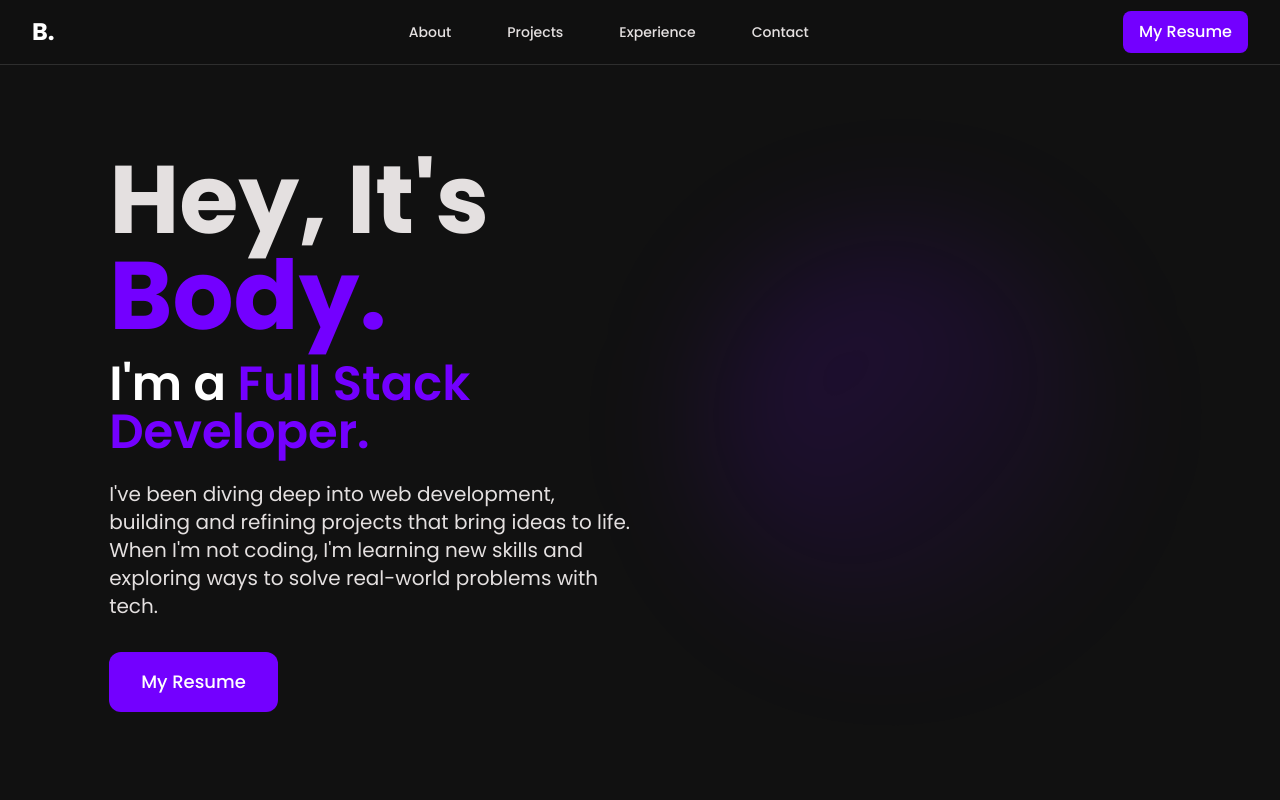
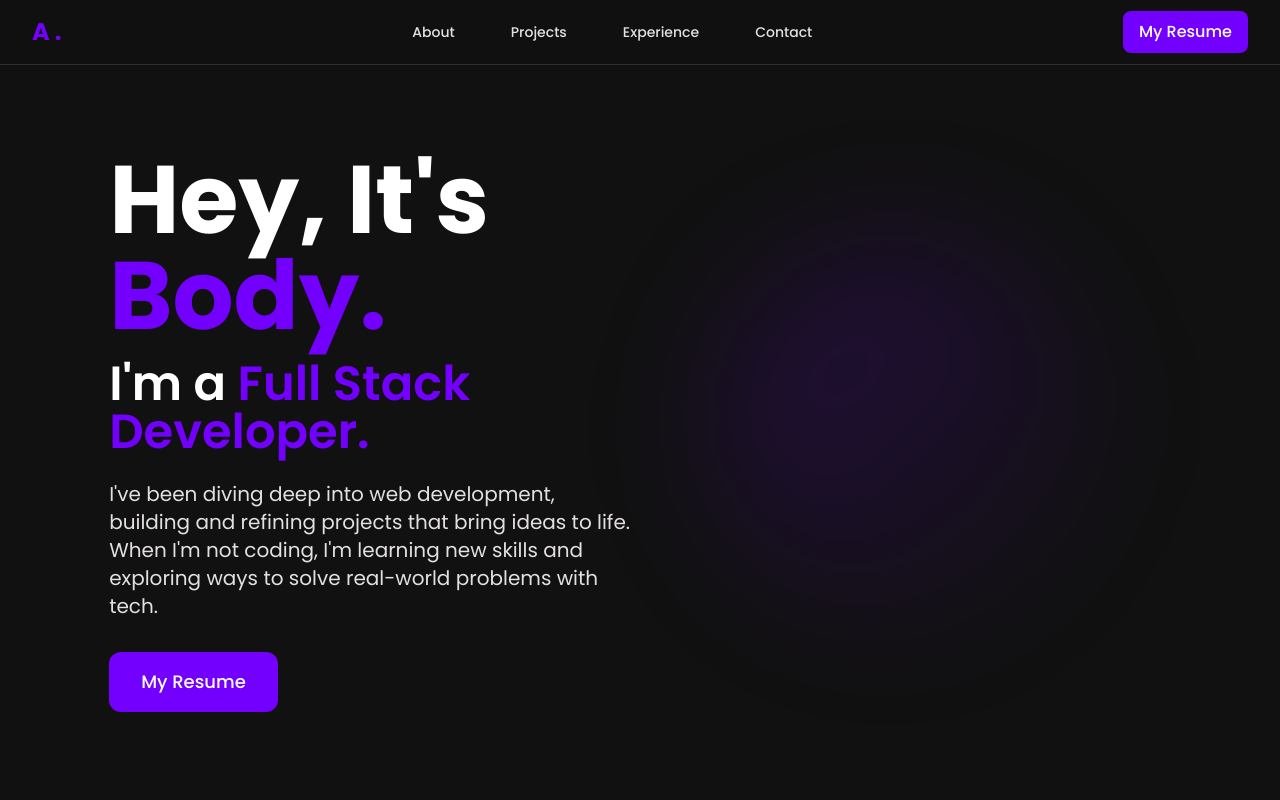
Before and after one commit to Abdelrahman-Aboalkhair/abdelrahman-portfolio, a Next.js app: page / in a window 1280 px wide. Shown: the top 800 px of the page. Built offline with nearby package versions, Linux system fonts and the light colour scheme.

Commit message:
Added active navlink with observer

```diff
--- a/app/globals.css
+++ b/app/globals.css
@@ -8,6 +8,16 @@
   --secondary: #2E2E2E;
   --light-gray: #E4E0E0;
   --primary-hover: #A366FF;
+}
+
+@theme {
+  --color-primary: #7300FF;
+  --color-secondary: #2E2E2E;
+  --color-light-gray: #E4E0E0;
+  --color-primary-hover: #A366FF;
+  --color-background: #111111;
+  --color-foreground: #E4E0E0;
+  --color-muted: #232323
 }
 
 /* Set body styles */
@@ -22,23 +32,6 @@ body {
 /* Smooth scrolling */
 html {
   scroll-behavior: smooth;
-}
-
-/* Custom utility classes */
-.text-primary {
-  color: #7300FF;
-}
-
-.bg-primary {
-  background-color: #7300FF;
-}
-
-.bg-secondary {
-  background-color: #2E2E2E;
-}
-
-.text-light-gray {
-  color: #E4E0E0;
 }
 
 /* Button hover transitions */
--- a/app/page.js
+++ b/app/page.js
@@ -7,7 +7,7 @@ import Contact from '../components/Contact';
 
 export default function Home() {
   return (
-    <main className="bg-[#111111] text-[#E4E0E0]">
+    <main className="bg-background text-white">
       <Navbar />
       <Hero />
       <About />
--- a/components/Navbar.js
+++ b/components/Navbar.js
@@ -1,10 +1,11 @@
 'use client';
 
-import { useState } from 'react';
+import { useState, useEffect } from 'react';
 import { motion } from 'framer-motion';
 
 const Navbar = () => {
     const [isOpen, setIsOpen] = useState(false);
+    const [activeSection, setActiveSection] = useState('hero');
 
     const scrollToSection = (sectionId) => {
         const element = document.getElementById(sectionId);
@@ -21,6 +22,49 @@ const Navbar = () => {
         { label: 'Contact', id: 'contact' },
     ];
 
+    // Intersection Observer to track active section
+    useEffect(() => {
+        const sections = ['hero', 'about', 'projects', 'experience', 'contact'];
+        const observers = new Map();
+
+        const observerOptions = {
+            root: null,
+            rootMargin: '-20% 0px -60% 0px', // Trigger when section is 20% from top
+            threshold: 0
+        };
+
+        const handleIntersect = (entries) => {
+            entries.forEach((entry) => {
+                if (entry.isIntersecting) {
+                    setActiveSection(entry.target.id);
+                }
+            });
+        };
+
+        // Create observers for each section
+        sections.forEach((sectionId) => {
+            const element = document.getElementById(sectionId);
+            if (element) {
+                const observer = new IntersectionObserver(handleIntersect, observerOptions);
+                observer.observe(element);
+                observers.set(sectionId, observer);
+            }
+        });
+
+        // Cleanup observers on unmount
+        return () => {
+            observers.forEach((observer) => observer.disconnect());
+        };
+    }, []);
+
+    // Helper function to check if a nav item is active
+    const isActiveNavItem = (itemId) => {
+        // If we're on hero section and this is the logo, it's active
+        if (activeSection === 'hero' && itemId === 'hero') return true;
+        // Otherwise check if the item ID matches the active section
+        return activeSection === itemId;
+    };
+
     return (
         <nav className="fixed top-0 left-0 right-0 z-50 bg-[#111111]/90 backdrop-blur-sm border-b border-[#2E2E2E]">
             <div className="max-w-7xl mx-auto px-4 sm:px-6 lg:px-8">
@@ -29,9 +73,12 @@ const Navbar = () => {
                     <div className="flex-shrink-0">
                         <button
                             onClick={() => scrollToSection('hero')}
-                            className="text-2xl font-bold text-white hover:text-[#7300FF] transition-colors duration-300"
+                            className={`text-2xl font-bold transition-colors duration-300 ${isActiveNavItem('hero')
+                                ? 'text-[#7300FF]'
+                                : 'text-white hover:text-[#7300FF]'
+                                }`}
                         >
-                            B.
+                            A <span className="text-primary">.</span>
                         </button>
                     </div>
 
@@ -42,9 +89,21 @@ const Navbar = () => {
                                 <button
                                     key={item.id}
                                     onClick={() => scrollToSection(item.id)}
-                                    className="text-[#E4E0E0] hover:text-[#7300FF] px-3 py-2 text-sm font-medium transition-colors duration-300"
+                                    className={`px-3 py-2 text-sm font-medium transition-colors duration-300 relative ${isActiveNavItem(item.id)
+                                        ? 'bg-muted/40 text-white border-b-2 border-primary'
+                                        : 'text-[#E4E0E0] hover:text-[#7300FF]'
+                                        }`}
                                 >
                                     {item.label}
+                                    {/* Active indicator dot */}
+                                    {/* {isActiveNavItem(item.id) && (
+                                        <motion.div
+                                            layoutId="activeIndicator"
+                                            className="absolute -bottom-1 left-1/2 transform -translate-x-1/2 w-1 h-1 bg-[#7300FF] rounded-full"
+                                            initial={false}
+                                            transition={{ type: "spring", stiffness: 380, damping: 30 }}
+                                        />
+                                    )} */}
                                 </button>
                             ))}
                         </div>
@@ -107,7 +166,10 @@ const Navbar = () => {
                             <button
                                 key={item.id}
                                 onClick={() => scrollToSection(item.id)}
-                                className="text-[#E4E0E0] hover:text-[#7300FF] block px-3 py-2 text-base font-medium w-full text-left transition-colors duration-300"
+                                className={`block px-3 py-2 text-base font-medium w-full text-left transition-colors duration-300 ${isActiveNavItem(item.id)
+                                    ? 'text-[#7300FF] bg-[#7300FF]/10'
+                                    : 'text-[#E4E0E0] hover:text-[#7300FF] hover:bg-[#7300FF]/5'
+                                    }`}
                             >
                                 {item.label}
                             </button>
```
